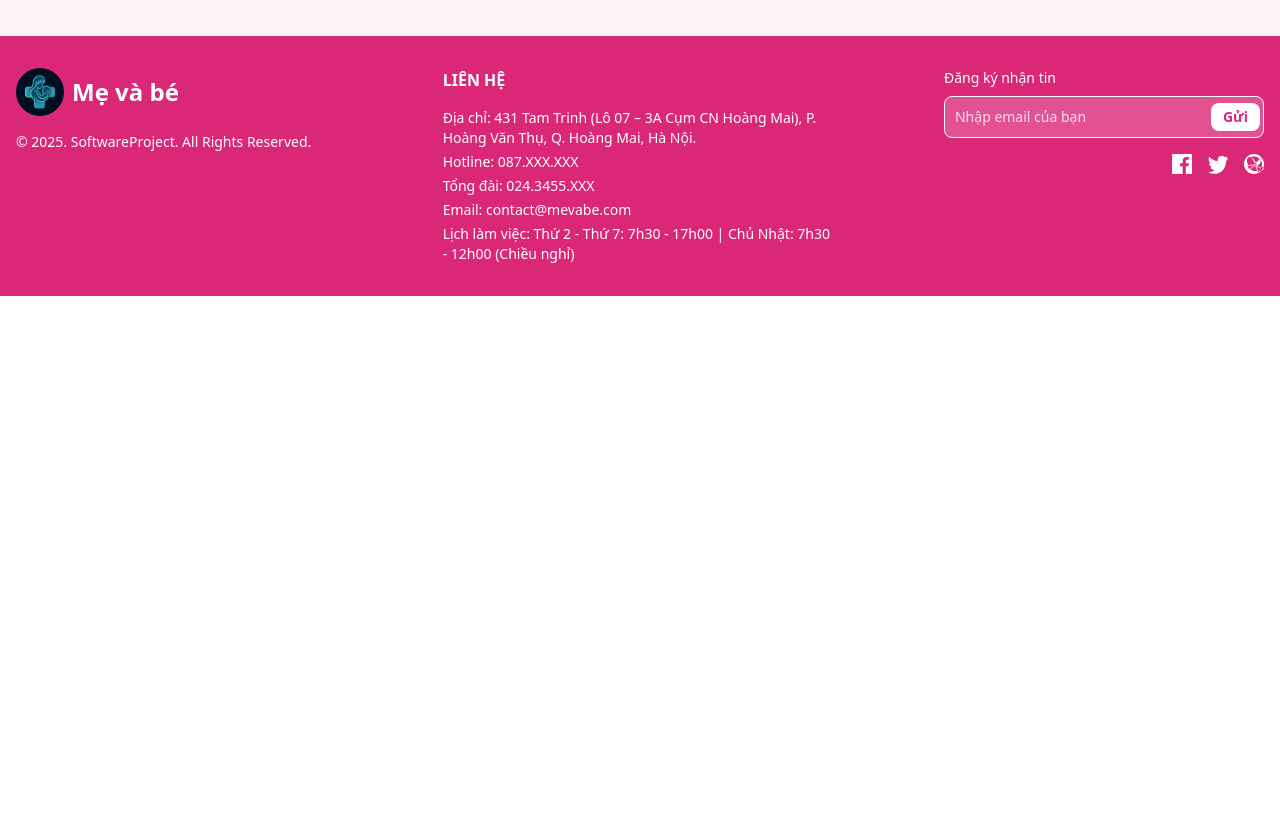
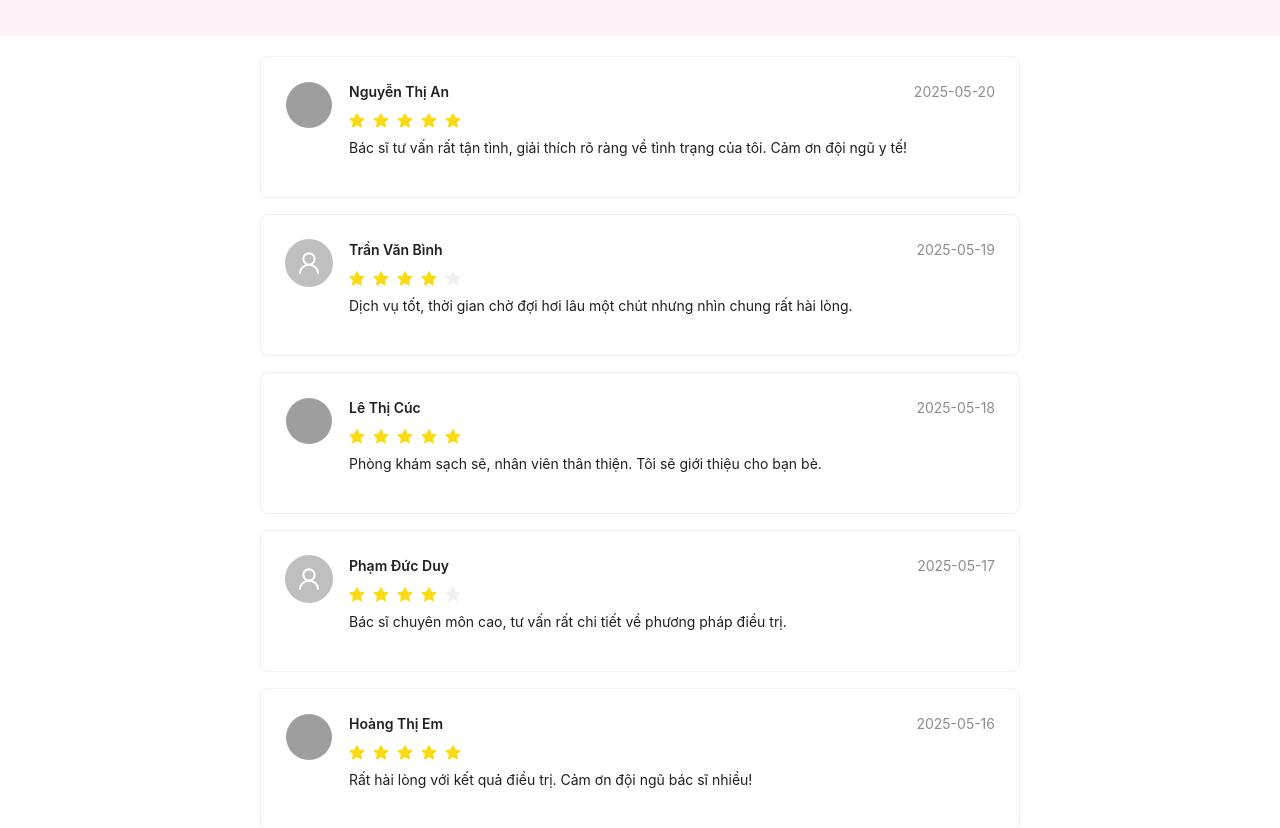
Before and after one commit to MinMinstd/frontend-infertility-system, a React (Vite) app: page / in a window 1280 px wide. Shown: the part 2980-3808 px from the top of the page. Before the commit the page ends 3276 px from the top, so only its background shows below. Built offline with nearby package versions, Linux system fonts and the light colour scheme; grey boxes are pictures that could not be loaded.

Commit message:
feedback
add feedback

```diff
--- a/package.json
+++ b/package.json
@@ -11,6 +11,7 @@
   },
   "dependencies": {
     "@heroicons/react": "^2.2.0",
+    "antd": "^5.25.2",
     "react": "^19.1.0",
     "react-dom": "^19.1.0",
     "react-hook-form": "^7.56.4",
--- /dev/null
+++ b/src/components/FeedbackCard.tsx
@@ -0,0 +1,43 @@
+import React from 'react';
+import { Card, Rate, Typography, Avatar } from 'antd';
+import { UserOutlined } from '@ant-design/icons';
+
+const { Text, Paragraph } = Typography;
+
+interface FeedbackCardProps {
+  userName: string;
+  rating: number;
+  comment: string;
+  date: string;
+  avatarUrl?: string;
+}
+
+const FeedbackCard: React.FC<FeedbackCardProps> = ({
+  userName,
+  rating,
+  comment,
+  date,
+  avatarUrl
+}) => {
+  return (
+    <Card style={{ marginBottom: 16 }}>
+      <div style={{ display: 'flex', alignItems: 'start', gap: 16 }}>
+        <Avatar
+          size={48}
+          icon={<UserOutlined />}
+          src={avatarUrl}
+        />
+        <div style={{ flex: 1 }}>
+          <div style={{ display: 'flex', justifyContent: 'space-between', marginBottom: 8 }}>
+            <Text strong>{userName}</Text>
+            <Text type="secondary">{date}</Text>
+          </div>
+          <Rate disabled defaultValue={rating} style={{ fontSize: 16, marginBottom: 8 }} />
+          <Paragraph>{comment}</Paragraph>
+        </div>
+      </div>
+    </Card>
+  );
+};
+
+export default FeedbackCard;
--- /dev/null
+++ b/src/pages/Feedback.tsx
@@ -0,0 +1,74 @@
+import React from 'react';
+import  FeedbackCard from '../components/FeedbackCard';
+
+
+
+export interface Feedback {
+  id: string;
+  userName: string;
+  rating: number;
+  comment: string;
+  date: string;
+  avatarUrl?: string;
+}
+
+export const sampleFeedbacks: Feedback[] = [
+  {
+    id: '1',
+    userName: 'Nguyễn Thị An',
+    rating: 5,
+    comment: 'Bác sĩ tư vấn rất tận tình, giải thích rõ ràng về tình trạng của tôi. Cảm ơn đội ngũ y tế!',
+    date: '2025-05-20',
+    avatarUrl: 'https://example.com/avatar1.jpg'
+  },
+  {
+    id: '2',
+    userName: 'Trần Văn Bình',
+    rating: 4,
+    comment: 'Dịch vụ tốt, thời gian chờ đợi hơi lâu một chút nhưng nhìn chung rất hài lòng.',
+    date: '2025-05-19'
+  },
+  {
+    id: '3',
+    userName: 'Lê Thị Cúc',
+    rating: 5,
+    comment: 'Phòng khám sạch sẽ, nhân viên thân thiện. Tôi sẽ giới thiệu cho bạn bè.',
+    date: '2025-05-18',
+    avatarUrl: 'https://example.com/avatar3.jpg'
+  },
+  {
+    id: '4',
+    userName: 'Phạm Đức Duy',
+    rating: 4,
+    comment: 'Bác sĩ chuyên môn cao, tư vấn rất chi tiết về phương pháp điều trị.',
+    date: '2025-05-17'
+  },
+  {
+    id: '5',
+    userName: 'Hoàng Thị Em',
+    rating: 5,
+    comment: 'Rất hài lòng với kết quả điều trị. Cảm ơn đội ngũ bác sĩ nhiều!',
+    date: '2025-05-16',
+    avatarUrl: 'https://example.com/avatar5.jpg'
+  }
+];
+
+
+const FeedbackList: React.FC = () => {
+  return (
+    <div style={{ maxWidth: 800, margin: '0 auto', padding: '20px' }}>
+      {sampleFeedbacks.map((feedback) => (
+        <FeedbackCard
+          key={feedback.id}
+          userName={feedback.userName}
+          rating={feedback.rating}
+          comment={feedback.comment}
+          date={feedback.date}
+          avatarUrl={feedback.avatarUrl}
+        />
+      ))}
+    </div>
+  );
+};
+
+export default FeedbackList;
--- a/src/pages/customer/Home.tsx
+++ b/src/pages/customer/Home.tsx
@@ -1,8 +1,10 @@
 // src/pages/Home.tsx
 
 import Banner from "../../components/Banner";
+// import FeedbackCard from "../../components/FeedbackCard";
 // import CTAButton from "../components/CTAButton"; đặt lịch tư vấn
 import Mission from "../../components/Mission";
+import FeedbackList from "../Feedback";
 // import Doctors from "./Doctor";
 import Services from "./Services";
 
@@ -13,7 +15,7 @@ export default function Home() {
       <Mission />
 
       <Services />
-      {/* <Doctors /> */}
+      { <FeedbackList /> }
     </>
   );
 }
```
Also changed, not shown: 1 other file (tests, documents, lock files or other folders).
